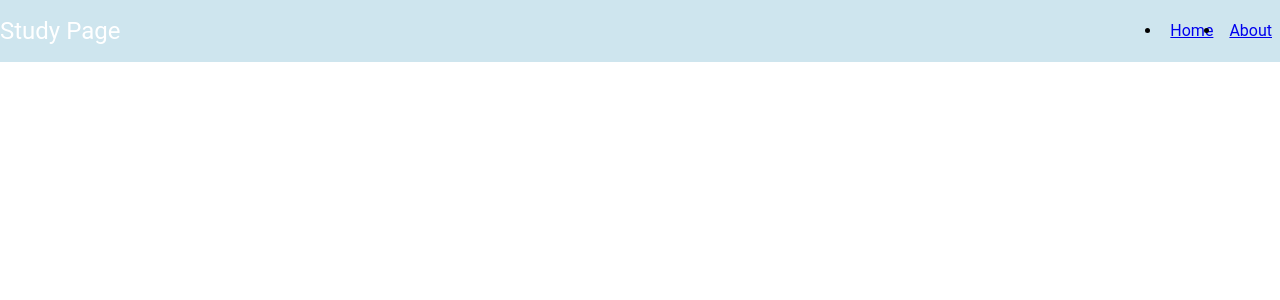
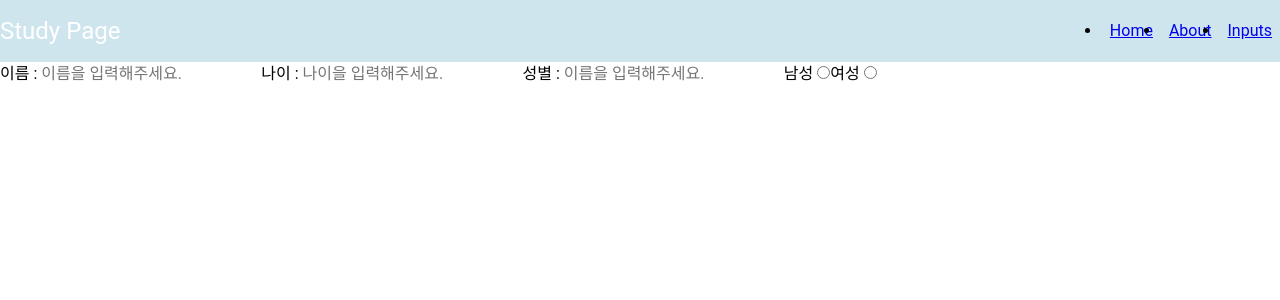
Before and after one commit to haranseok/project_01, a Vue app: page /inputs in a window 1280 px wide. Shown: the top 300 px of the page. Built offline with nearby package versions, Linux system fonts and the light colour scheme.

Commit message:
ref, reactive 코드 속성에 따른 양방향 결합에 적합한 사용 예_밑 작업중

```diff
--- a/src/components/TheHeader.vue
+++ b/src/components/TheHeader.vue
@@ -11,6 +11,10 @@
                 <li>
                     <router-link to="/about">About</router-link>
                 </li>
+				<li>
+                    <router-link to="/inputs">Inputs</router-link>
+                </li>
+
             </ul>
         </div>
     </header>
--- a/src/components/baseComponent/SlotComponent.vue
+++ b/src/components/baseComponent/SlotComponent.vue
@@ -4,11 +4,14 @@
     <slot :item="list"></slot>
     </li>
 </ul>
+<div>{{ msg }}</div>
 </template>
 
 <script setup lang="ts">
-import {ref} from 'vue'
+import {ref, inject} from 'vue'
 const items = ref([1,2,3])
+
+const msg = inject('msg')
 </script>
 
 <style lang="scss" scoped>
--- a/src/pages/About.vue
+++ b/src/pages/About.vue
@@ -1,14 +1,23 @@
 <template>
     <div class="inner-width">
-        * slot props
+        <h2>slot props</h2>
         <SlotComponent>
             <template v-slot="slotProps">{{ slotProps.item }}</template>
         </SlotComponent>
+
+        <section>
+            <h2>provide / inject</h2>
+            <div class="contents-wrap"></div>
+        </section>
     </div>
 </template>
 
 <script setup="setup" lang="ts">
+    import {provide} from 'vue';
+
     import SlotComponent from '@/components/baseComponent/SlotComponent.vue';
+
+		provide('msg','안녕 provide!')
 </script>
 
 <style scoped="scoped"></style>
--- /dev/null
+++ b/src/pages/Inputs.vue
@@ -0,0 +1,23 @@
+<template>
+    <div class="inner-width">
+<label for="">이름 : </label>
+<input type="text" placeholder="이름을 입력해주세요.">
+<label for="">나이 : </label>
+<input type="number" placeholder="나이을 입력해주세요.">
+<label for="">성별 : </label>
+<input type="text" placeholder="이름을 입력해주세요.">
+<label for="">남성 </label>
+<input type="radio" placeholder="이름을 입력해주세요.">
+<label for="">여성 </label>
+<input type="radio" placeholder="이름을 입력해주세요.">
+
+    </div>
+</template>
+
+<script setup lang="ts">
+
+</script>
+
+<style lang="ts" scoped>
+
+</style>
--- a/src/router/index.ts
+++ b/src/router/index.ts
@@ -20,6 +20,14 @@ const routes = [
         meta: {
             layout: TheDefaultLayout
         }
+    },
+    {
+        path: '/inputs',
+        name: 'Inputs',
+        component: () => import ('@/pages/Inputs.vue'),
+        meta: {
+            layout: TheDefaultLayout
+        }
     }
 ]
 
```
